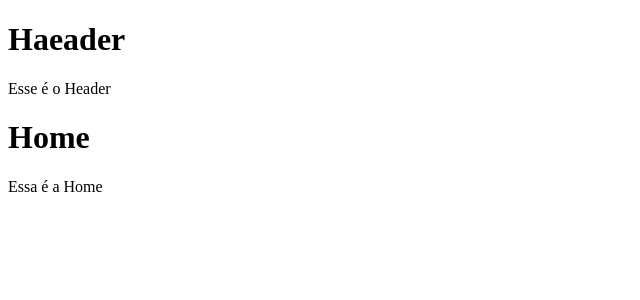
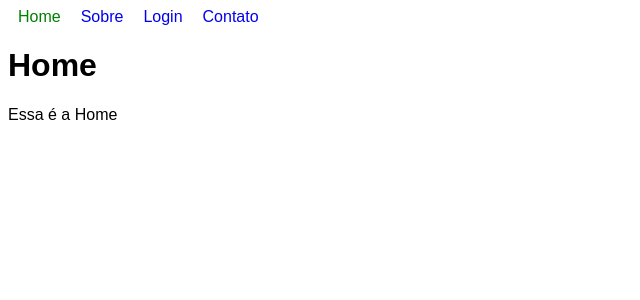
Before and after one commit to anthony-ricardox/react, a React (Vite) app in the folder react/: page / in a window 1280 px wide. Shown: the top 300 px of the page, without its empty margins (0-640 px from the left). Built offline with nearby package versions, Linux system fonts and the light colour scheme.

Commit message:
Utilizando link do router, e hook usenavigate()

```diff
--- a/react/ex28-Routes/App.jsx
+++ b/react/ex28-Routes/App.jsx
@@ -4,6 +4,7 @@ import Home from "./Home";
 import Sobre from "./Sobre";
 import Header from "./Header";
 import PaginaNEncontrada from "./PaginaNEncontrada";
+import Login from "./Login";
 
 const App = () => {
   return (
@@ -12,6 +13,8 @@ const App = () => {
       <Routes>
         <Route path="/" element={<Home />} />
         <Route path="sobre" element={<Sobre />} />
+        <Route path="login" element={<Login />} />
+
         <Route path='*' element={<PaginaNEncontrada/>}/>
       </Routes>
     </BrowserRouter>
--- a/react/ex28-Routes/Header.jsx
+++ b/react/ex28-Routes/Header.jsx
@@ -1,12 +1,22 @@
-import React from 'react'
+import React from "react";
+import { NavLink } from "react-router-dom";
+import "./Header.module.css";
+const Header = () => {
+  const active = ({ isActive }) => (isActive ? { color: "green" } : {});
+  return (
+    <nav>
+      <NavLink to="/" end style={active}>
+        Home
+      </NavLink>
+      <NavLink style={active} to="sobre">
+        Sobre
+      </NavLink>
+      <NavLink style={active} to="login">Login</NavLink>
+      <NavLink style={active} to="contato">
+        Contato
+      </NavLink>
+    </nav>
+  );
+};
 
-const Header = () => {
-  return (
-    <div>
-      <h1>Haeader</h1>
-      <p>Esse é o Header</p>
-    </div>
-  )
-}
-
-export default Header
+export default Header;
--- /dev/null
+++ b/react/ex28-Routes/Header.module.css
@@ -0,0 +1,8 @@
+body{
+    font-family: Arial, Helvetica, sans-serif;
+}
+
+nav a{
+    padding: 10px;
+    text-decoration: none;
+}
--- /dev/null
+++ b/react/ex28-Routes/Login.jsx
@@ -0,0 +1,17 @@
+import React from 'react'
+import { useNavigate } from 'react-router-dom'
+
+const Login = () => {
+  const navigate = useNavigate()
+
+  function handleClick(){
+    console.log('Faz o login')
+    navigate('/sobre')
+  }
+
+  return (
+    <button onClick={handleClick}>Login</button>
+  )
+}
+
+export default Login
```
